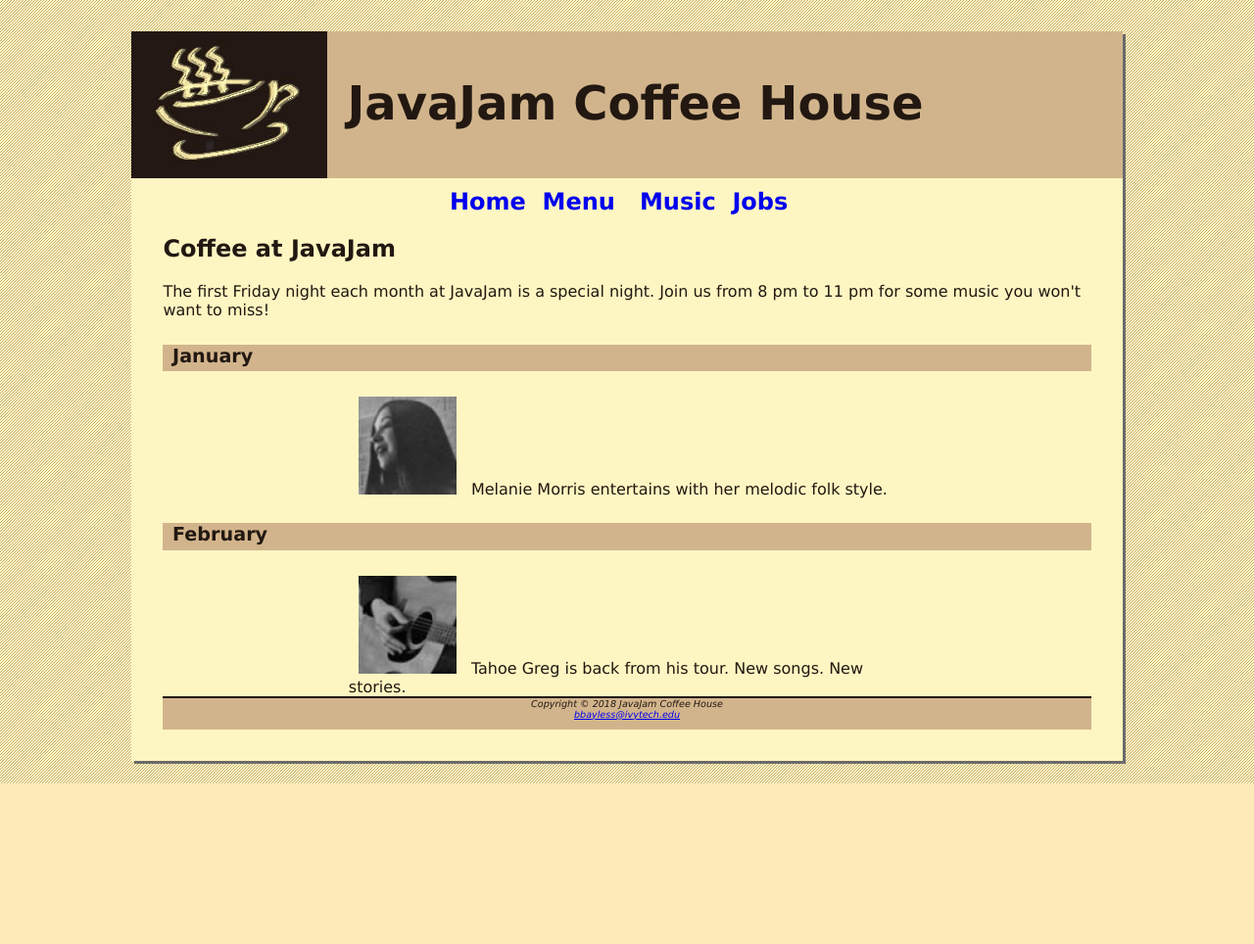
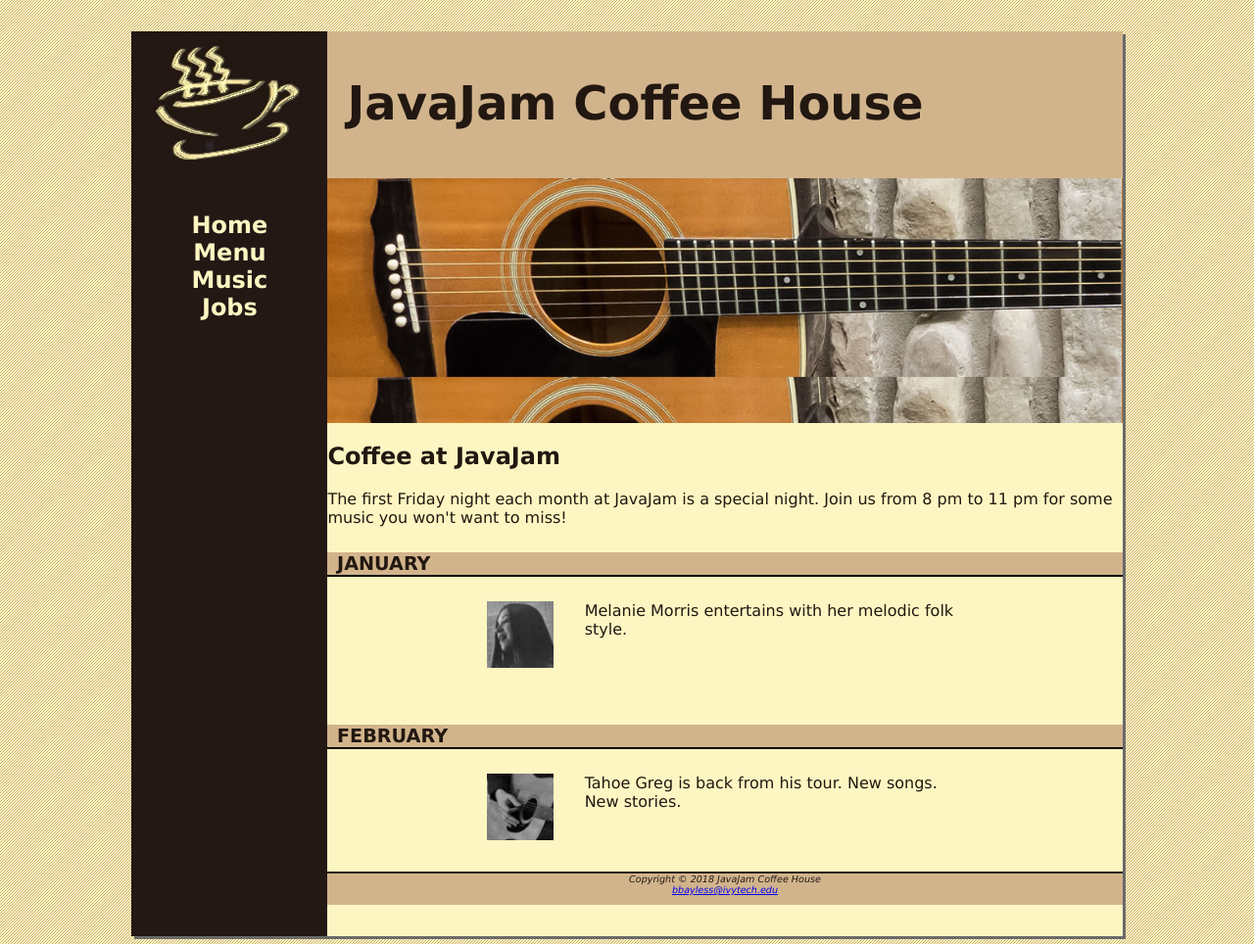
Before and after one commit to zbshadow/JavaJam, a plain HTML site: page music.html in a window 1280 px wide. Shown: the whole page at 98% size. Before the commit the page ends 800 px from the top, so only its background shows below. Drawn offline with Linux system fonts and the light colour scheme.

Commit message:
Changes to be committed: 	new file:   img/heroguitar.jpg 	new file:   img/heromugs.jpg 	new file:   img/heroroad.jpg 	modified:   index.html 	modified:   menu.html 	modified:   music.html 	modified:   style.css

```diff
--- a/music.html
+++ b/music.html
@@ -14,10 +14,15 @@
                 <h1>JavaJam Coffee House</h1>
             </header>
             <nav>
-                <a href="index.html">Home</a>&nbsp;&nbsp;<a href="menu.html">Menu</a>&nbsp;&nbsp;
-                <a href="music.html">Music</a>&nbsp;&nbsp;<a href="jobs.html">Jobs</a>&nbsp;&nbsp;
+                <ul>
+                    <li><a href="index.html">Home</a></li>
+                    <li><a href="menu.html">Menu</a></li>
+                    <li><a href="music.html">Music</a></li>
+                    <li><a href="jobs.html">Jobs</a></li>
+                </ul>
             </nav>
             <main>
+                <div id="heroguitar"></div>
                 <h2>Coffee at JavaJam</h2>
                 <p>
                     The first Friday night each month at JavaJam is a special night. Join us from 8 pm to
@@ -25,12 +30,12 @@
                 </p>
                 <h4>January</h4>
                 <div class="details">
-                    <img src="img/melaniethumb.jpg" alt="" height="100" width="100">
+                    <a href="img/melanie.jpg"><img src="img/melaniethumb.jpg" alt="" height="100" width="100" class="floatleft"></a>
                     Melanie Morris entertains with her melodic folk style.
                 </div>
                 <h4>February</h4>
                 <div class="details">
-                    <img src="img/gregthumb.jpg" alt="" height="100" width="100">
+                    <a href="img/greg.jpg"><img src="img/gregthumb.jpg" alt="" height="100" width="100" class="floatleft"></a>
                     Tahoe Greg is back from his tour. New songs. New stories.
                 </div>
                 <div>
--- a/style.css
+++ b/style.css
@@ -1,3 +1,12 @@
+* {
+    box-sizing: border-box;
+}
+
+/*Old Browser compatibility*/
+header, nav, main, footer {
+    display: block;
+}
+
 body {
     background-image: url("img/background.gif");
     background-color: #fcebb6;
@@ -22,7 +31,9 @@ h4 {
     background-color: #d2b48c;
     font-size: 1.2em;
     padding-left: .5em;
-    padding-bottom: .25em;
+    text-transform: uppercase;
+    border-bottom: 2px solid black;
+    clear: left;
 }
 
 nav {
@@ -30,15 +41,49 @@ nav {
     font-weight: bold;
     font-size: 1.5em;
     padding-top: 10px;
+    float: left;
+    width: 200px;
+}
+
+.floatleft {
+    float: left;
+    padding: 0 2em 2em 0;
 }
 
 nav a {
     text-decoration: none;
 }
 
+nav a:link {
+    color: #fef6c2;
+}
+
+nav a:visited {
+    color: #d2b48c;
+}
+
+nav a:hover {
+    color: #cc9933;
+}
+
+nav a:link {
+    color: #fef6c2;
+}
+
+nav ul {
+    padding-left: 0;
+    list-style-type: none;
+}
+
 main {
-    padding: 0em 2em 2em 2em;
+    padding: 0em 0em 2em 0em;
+    margin: 0 0 0 200px;
+    background-color: #FEF6C2;
     display: block;
+}
+
+main h2 h3 h4 p div ul dl {
+    padding: 0em 2em 0em 3em;
 }
 
 footer {
@@ -54,7 +99,7 @@ footer {
     width: 80%;
     margin-right: auto;
     margin-left: auto;
-    background-color: #FEF6C2;
+    background-color: #231814;
     min-width: 900px;
     max-width: 1280px;
     box-shadow: 3px 3px #6b6a6a;
@@ -62,8 +107,27 @@ footer {
 
 .details {
     padding: 0 20%;
+    overflow: auto;
 }
 
 img {
     padding: 0 10px;
 }
+
+#heroroad {
+    background-image: url("img/heroroad.jpg");
+    background-size: 100%;
+    height: 250px;
+}
+
+#heromugs {
+    background-image: url("img/heromugs.jpg");
+    background-size: 100%;
+    height: 250px;
+}
+
+#heroguitar {
+    background-image: url("img/heroguitar.jpg");
+    background-size: 100%;
+    height: 250px;
+}
```
Also changed, not shown: index.html (+7 -3 lines), menu.html (+7 -3 lines), img/heroguitar.jpg (added), img/heromugs.jpg (added), img/heroroad.jpg (added).
